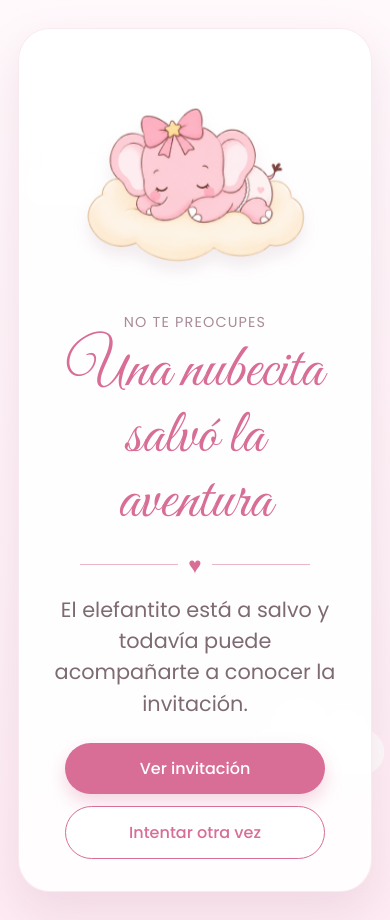
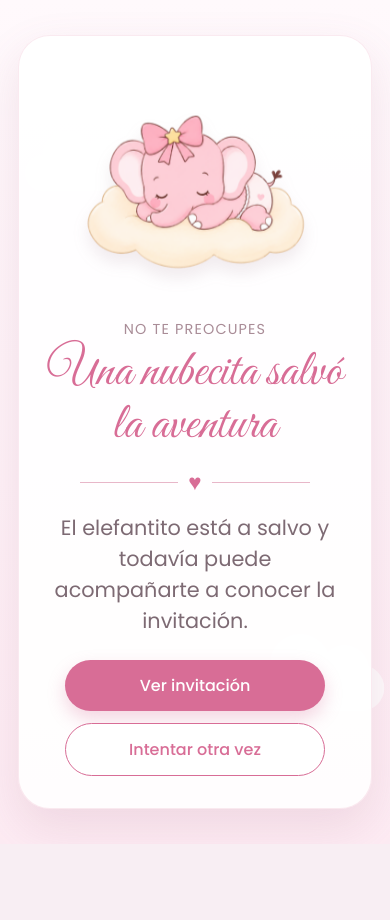
Before and after one commit to Kathiponic/-bautizo-maria-lana, a React (Vite) app: page / in a window 390 px wide. Both pictures are taken after a click on the button "Comenzar aventura". After the commit the page ends 844 px from the top, so only its background shows below. Built offline with nearby package versions, Linux system fonts and the light colour scheme.

Commit message:
Ajusta tamaño del texto de la pantalla de perder en móvil

```diff
--- a/src/styles/ResultScreen.css
+++ b/src/styles/ResultScreen.css
@@ -214,7 +214,7 @@
 @media (max-width: 600px) {
 
   .result-title{
-      font-size: 3.9rem;
+      font-size: 3.2rem;
   }
 
   .result-message{
```
